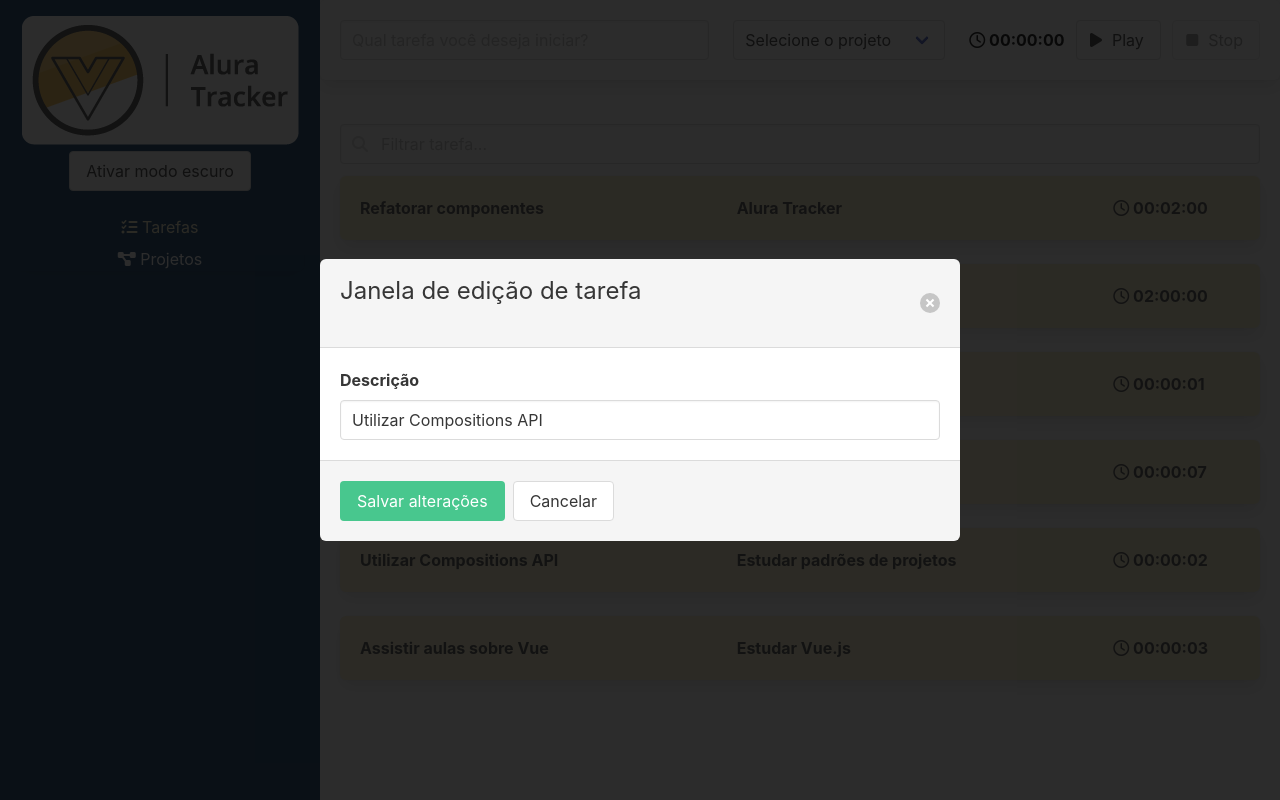
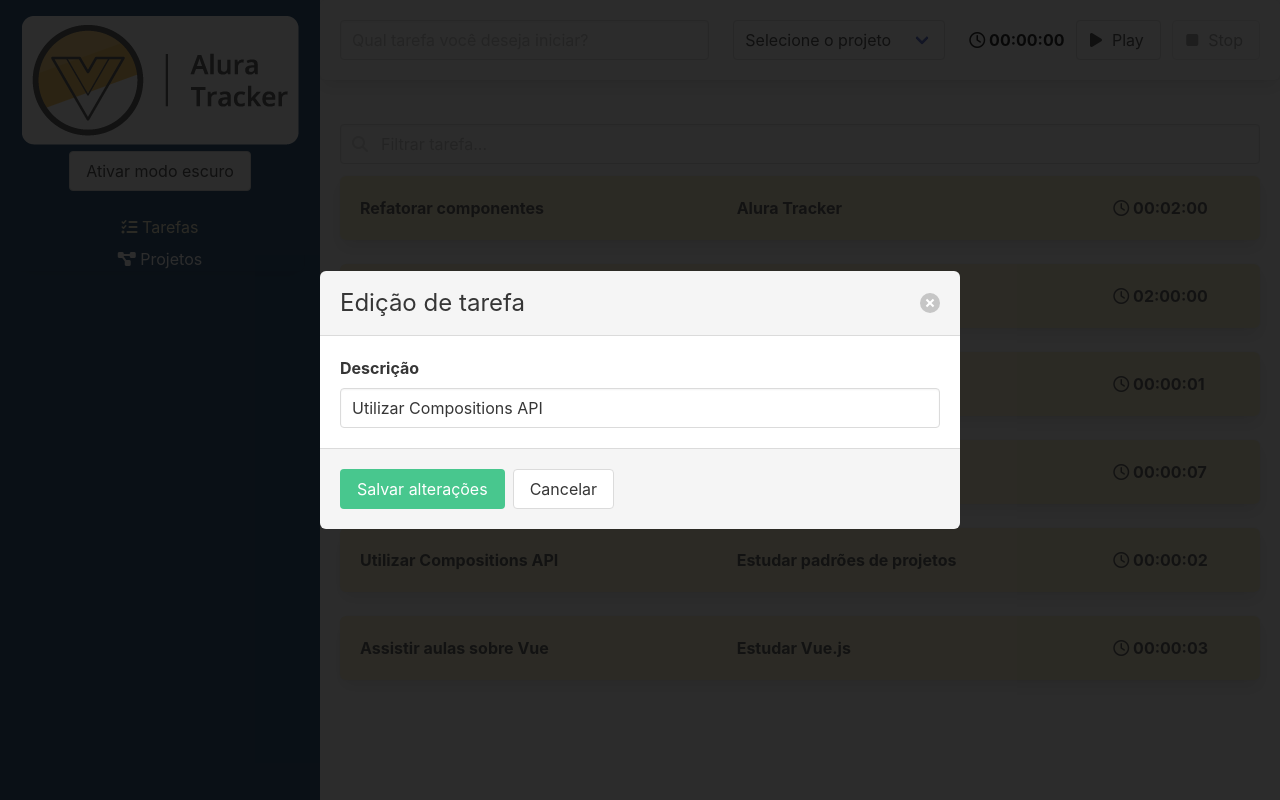
Before and after one commit to xLucaspx/vue-activity-tracker, a Vue app: page /#/ in a window 1280 px wide. Both pictures are taken after a click on the element 800 px from the left and 560 px from the top of the page. Built offline with nearby package versions, Linux system fonts and the light colour scheme; data requests are answered from the project's data file.

Commit message:
Transformando modal em um componente

```diff
--- a/reatividade.js
+++ b/reatividade.js
@@ -4,9 +4,10 @@ const projeto = {
 }
 
 const proxy = new Proxy(projeto, {
-    get(objOriginal, key) {
+    get(objOriginal, key, receiver) {
         console.log(`Algúem pediu a chave ${key} do projeto`);
-        return objOriginal[key]
+        // return objOriginal[key]
+        return Reflect.get(objOriginal, key, receiver)
     },
 
     set(objOriginal, key, value) {
--- /dev/null
+++ b/src/components/ModalEdicao.vue
@@ -0,0 +1,32 @@
+<template>
+    <div class="modal" :class="{ 'is-active': mostra }">
+        <div class="modal-background"></div>
+        <div class="modal-card">
+            <header class="modal-card-head">
+                <slot name="header"></slot>
+            </header>
+
+            <section class="modal-card-body">
+                <slot name="tbody"></slot>
+            </section>
+
+            <footer class="modal-card-foot">
+                <slot name="footer"></slot>
+            </footer>
+        </div>
+    </div>
+</template>
+
+<script lang="ts">
+import { defineComponent } from 'vue';
+
+export default defineComponent({
+    name: 'ModalEdicao',
+    props: {
+        mostra: {
+            type: Boolean,
+            required: true
+        }
+    }
+})
+</script>
--- a/src/views/Tarefas.vue
+++ b/src/views/Tarefas.vue
@@ -18,28 +18,24 @@
             Você ainda não realizou nenhuma tarefa!
         </BoxTarefa>
 
-        <!-- v-if para pegar a descrição somente se uma tarefa for selecionada (v-model abaixo) -->
-        <div class="modal" :class="{ 'is-active': tarefaSelecionada }" v-if="tarefaSelecionada">
-            <div class="modal-background"></div>
-            <div class="modal-card">
-                <header class="modal-card-head">
-                    <p class="modal-card-title">Janela de edição de tarefa</p>
+        <ModalEdicao :mostra="tarefaSelecionada != null" v-if="tarefaSelecionada">
+            <template v-slot:header>
+                <p class="modal-card-title" id="modalHeader">Edição de tarefa</p>
                 <button class="delete" aria-label="close" @click="fechaModal"></button>
-                </header>
+            </template>
 
-                <section class="modal-card-body">
+            <template v-slot:tbody>
                 <div class="field">
                     <label for="descricaoDaTarefa" class="label">Descrição</label>
                     <input type="text" class="input" id="descricaoDaTarefa" v-model="tarefaSelecionada.descricao">
                 </div>
-                </section>
+            </template>
 
-                <footer class="modal-card-foot">
+            <template v-slot:footer>
                 <button class="button is-success" @click="atualizaTarefa">Salvar alterações</button>
                 <button class="button" @click="fechaModal">Cancelar</button>
-                </footer>
-            </div>
-        </div>
+            </template>
+        </ModalEdicao>
     </div>
 </template>
 
@@ -50,6 +46,7 @@ import { computed } from '@vue/reactivity';
 import { defineComponent, ref, watchEffect } from 'vue';
 import BoxTarefa from '../components/BoxTarefa.vue';
 import FormularioTarefa from '../components/FormularioTarefa.vue'
+import ModalEdicao from '@/components/ModalEdicao.vue';
 import TarefaVue from '../components/Tarefa.vue';
 import ITarefa from '../interfaces/ITarefa';
 import { notificaMixin } from '@/mixins/notifica';
@@ -60,7 +57,8 @@ export default defineComponent({
     components: {
         FormularioTarefa,
         TarefaVue,
-        BoxTarefa
+        BoxTarefa,
+        ModalEdicao
     },
     data() {
         return {
@@ -127,4 +125,8 @@ export default defineComponent({
 .lista .display {
     color: #4a4a4a;
 }
+
+#modalHeader {
+    margin-bottom: 0;
+}
 </style>
```
Lines whose indentation alone changed are shown as unchanged.
